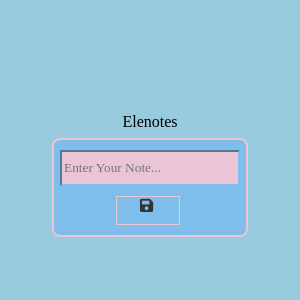
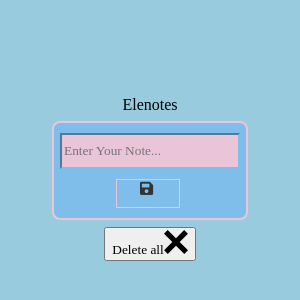
Before and after one commit to husseinhareb/Elenotes, an Electron app: page index.html in a window 300 px wide. Shown: the part 244-544 px from the top of the page. Drawn offline with Linux system fonts and the light colour scheme; no server answers.

Commit message:
deleteAllButton

```diff
--- a/index.html
+++ b/index.html
@@ -18,7 +18,8 @@
     </div>
     <div id="list"></div>
   </div>
-
+  <!-- Inside your index.html -->
+  <button id="deleteAllNotes" class="deleteAllNotes"><span class="text">Delete all</span><span class="icon"><svg xmlns="http://www.w3.org/2000/svg" width="24" height="24" viewBox="0 0 24 24"><path d="M24 20.188l-8.315-8.209 8.2-8.282-3.697-3.697-8.212 8.318-8.31-8.203-3.666 3.666 8.321 8.24-8.206 8.313 3.666 3.666 8.237-8.318 8.285 8.203z"></path></svg></span></button>
   <script src="renderer.js"></script>
 </body>
 </html>
```
